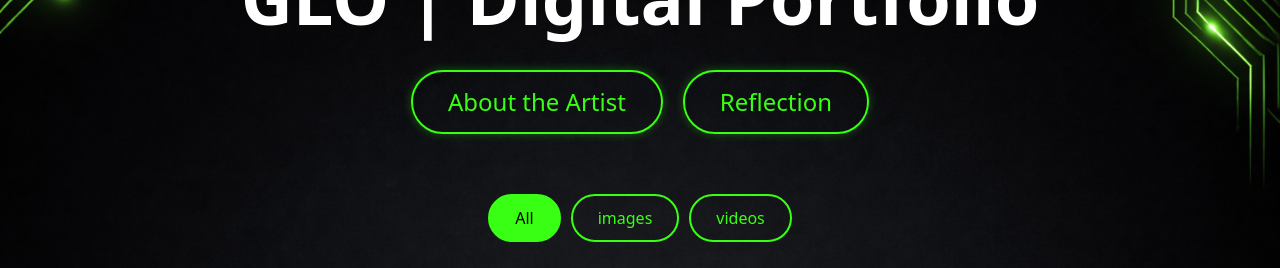
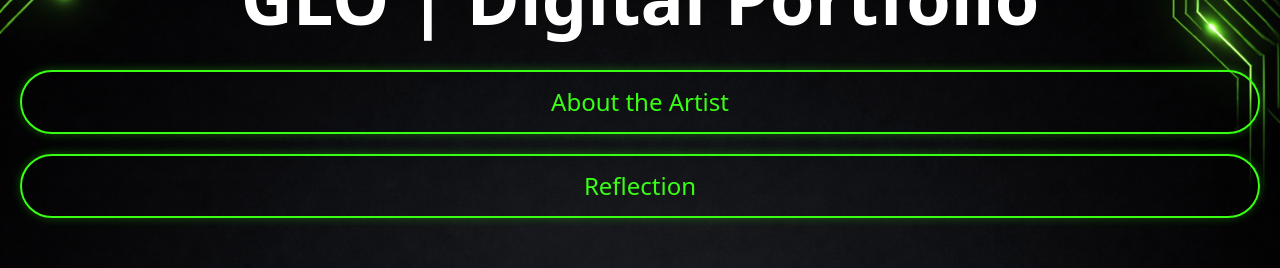
Before and after one commit to glorialuciano352/digital-art-gallery, a React (Vite) app: page / in a window 1280 px wide. Shown: the part 166-434 px from the top of the page. Built offline with nearby package versions, Linux system fonts and the light colour scheme.

Commit message:
visual change

```diff
--- a/src/App.jsx
+++ b/src/App.jsx
@@ -132,6 +132,7 @@ function App() {
   {/* Button Container */}
   <div style={{
     display: 'flex',
+    flexDirection: 'column',
     justifyContent: 'center',
     gap: '20px',
     flexWrap: 'wrap',
```
